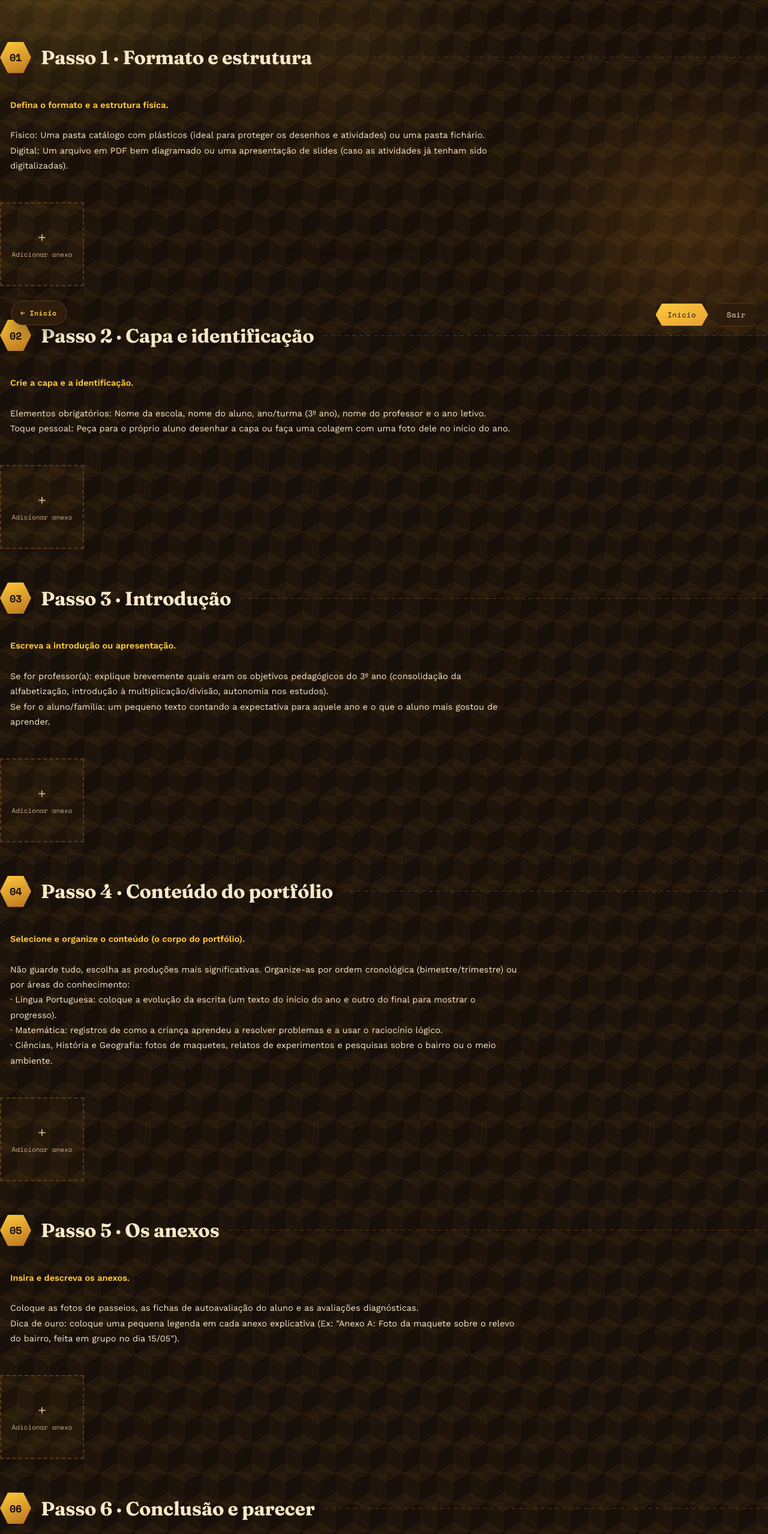
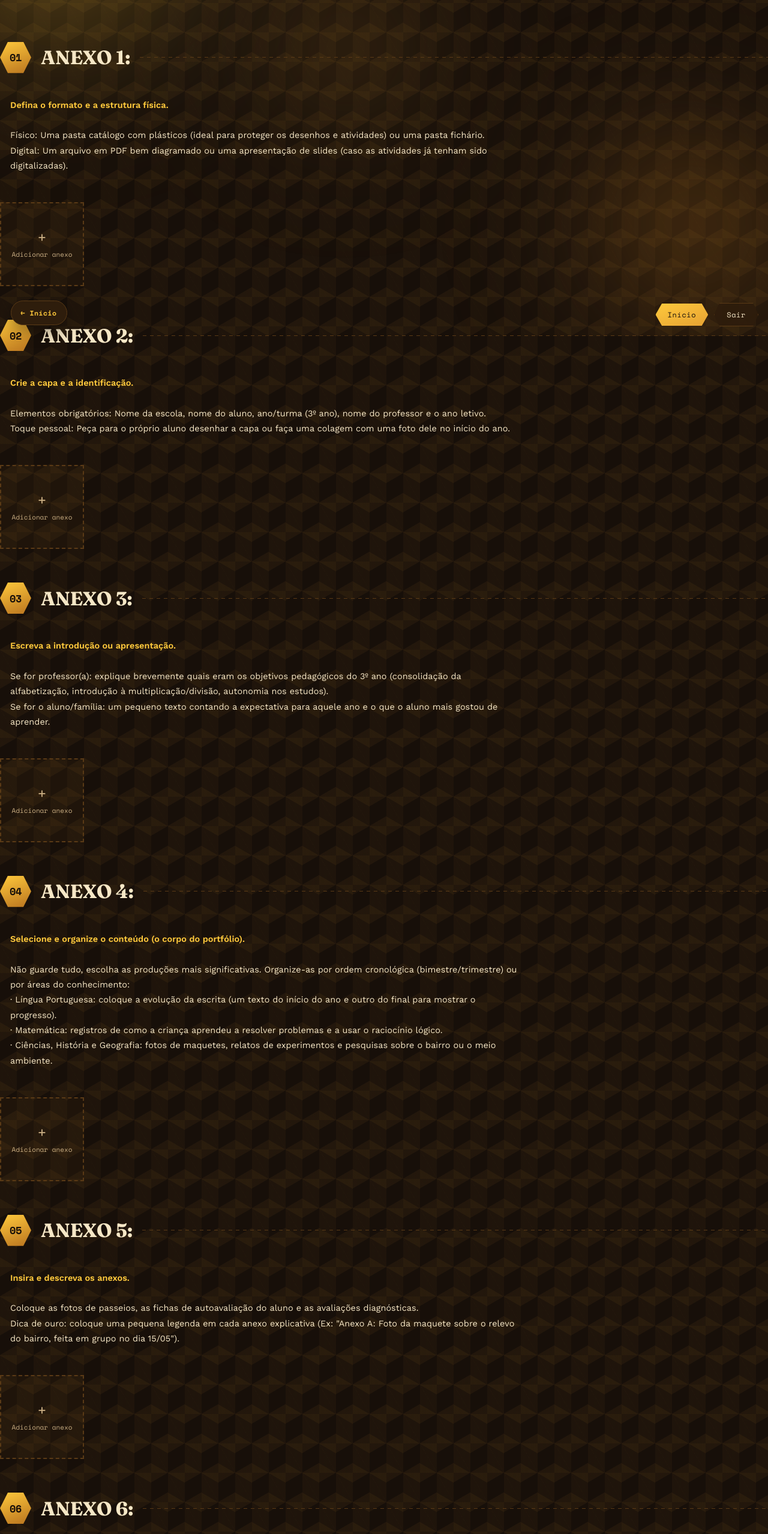
Before and after one commit to carloslo-a11y/Portif-lio-de-Heitor-C-pia, a website: page anexos.html in a window 1280 px wide. Shown: the part 240-2797 px from the top of the page at 60% size. Drawn offline with nearby package versions, Linux system fonts and the light colour scheme; sample sign-in values are in the browser's storage.

Commit message:
Aualização anexos

```diff
--- a/anexos.html
+++ b/anexos.html
@@ -539,7 +539,7 @@
     <div class="atividades">
 
         <div class="eixo-container" data-step="1">
-            <h1>Passo 1 · Formato e estrutura</h1>
+            <h1>ANEXO 1:</h1>
             <p class="step-desc" contenteditable="true"><strong>Defina o formato e a estrutura física.</strong>
                 <br><br>Físico: Uma pasta catálogo com plásticos (ideal para proteger os desenhos e atividades) ou uma pasta fichário.
                 <br>Digital: Um arquivo em PDF bem diagramado ou uma apresentação de slides (caso as atividades já tenham sido digitalizadas).
@@ -552,7 +552,7 @@
         </div>
 
         <div class="eixo-container" data-step="2">
-            <h1>Passo 2 · Capa e identificação</h1>
+            <h1>ANEXO 2:</h1>
             <p class="step-desc" contenteditable="true"><strong>Crie a capa e a identificação.</strong>
                 <br><br>Elementos obrigatórios: Nome da escola, nome do aluno, ano/turma (3º ano), nome do professor e o ano letivo.
                 <br>Toque pessoal: Peça para o próprio aluno desenhar a capa ou faça uma colagem com uma foto dele no início do ano.
@@ -565,7 +565,7 @@
         </div>
 
         <div class="eixo-container" data-step="3">
-            <h1>Passo 3 · Introdução</h1>
+            <h1>ANEXO 3:</h1>
             <p class="step-desc" contenteditable="true"><strong>Escreva a introdução ou apresentação.</strong>
                 <br><br>Se for professor(a): explique brevemente quais eram os objetivos pedagógicos do 3º ano (consolidação da alfabetização, introdução à multiplicação/divisão, autonomia nos estudos).
                 <br>Se for o aluno/família: um pequeno texto contando a expectativa para aquele ano e o que o aluno mais gostou de aprender.
@@ -578,7 +578,7 @@
         </div>
 
         <div class="eixo-container" data-step="4">
-            <h1>Passo 4 · Conteúdo do portfólio</h1>
+            <h1>ANEXO 4:</h1>
             <p class="step-desc" contenteditable="true"><strong>Selecione e organize o conteúdo (o corpo do portfólio).</strong>
                 <br><br>Não guarde tudo, escolha as produções mais significativas. Organize-as por ordem cronológica (bimestre/trimestre) ou por áreas do conhecimento:
                 <br>· Língua Portuguesa: coloque a evolução da escrita (um texto do início do ano e outro do final para mostrar o progresso).
@@ -593,7 +593,7 @@
         </div>
 
         <div class="eixo-container" data-step="5">
-            <h1>Passo 5 · Os anexos</h1>
+            <h1>ANEXO 5:</h1>
             <p class="step-desc" contenteditable="true"><strong>Insira e descreva os anexos.</strong>
                 <br><br>Coloque as fotos de passeios, as fichas de autoavaliação do aluno e as avaliações diagnósticas.
                 <br>Dica de ouro: coloque uma pequena legenda em cada anexo explicativa (Ex: "Anexo A: Foto da maquete sobre o relevo do bairro, feita em grupo no dia 15/05").
@@ -606,7 +606,7 @@
         </div>
 
         <div class="eixo-container" data-step="6">
-            <h1>Passo 6 · Conclusão e parecer</h1>
+            <h1>ANEXO 6:</h1>
             <p class="step-desc" contenteditable="true"><strong>Faça o fechamento (conclusão e parecer).</strong>
                 <br><br>O portfólio precisa terminar com uma reflexão sobre a jornada:
                 <br>· Parecer pedagógico (professor): um texto destacando os pontos fortes que o aluno desenvolveu, os desafios superados e o que ainda precisa ser trabalhado no ano seguinte.
```
Also changed, not shown: index.html (+6 -11 lines).
